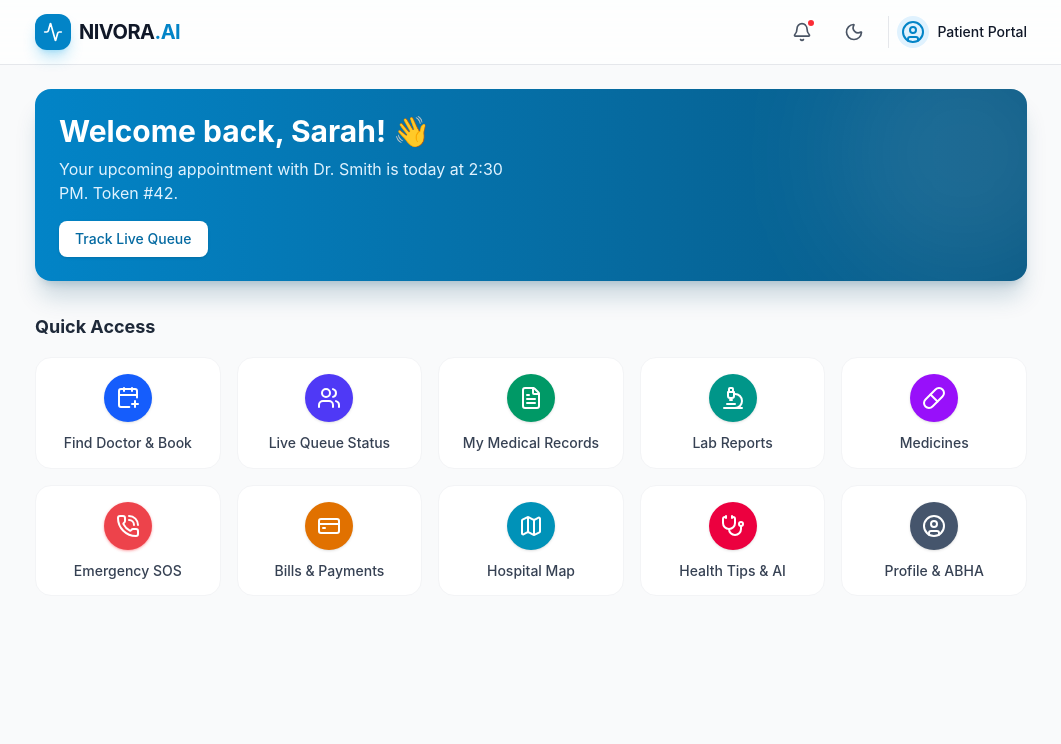
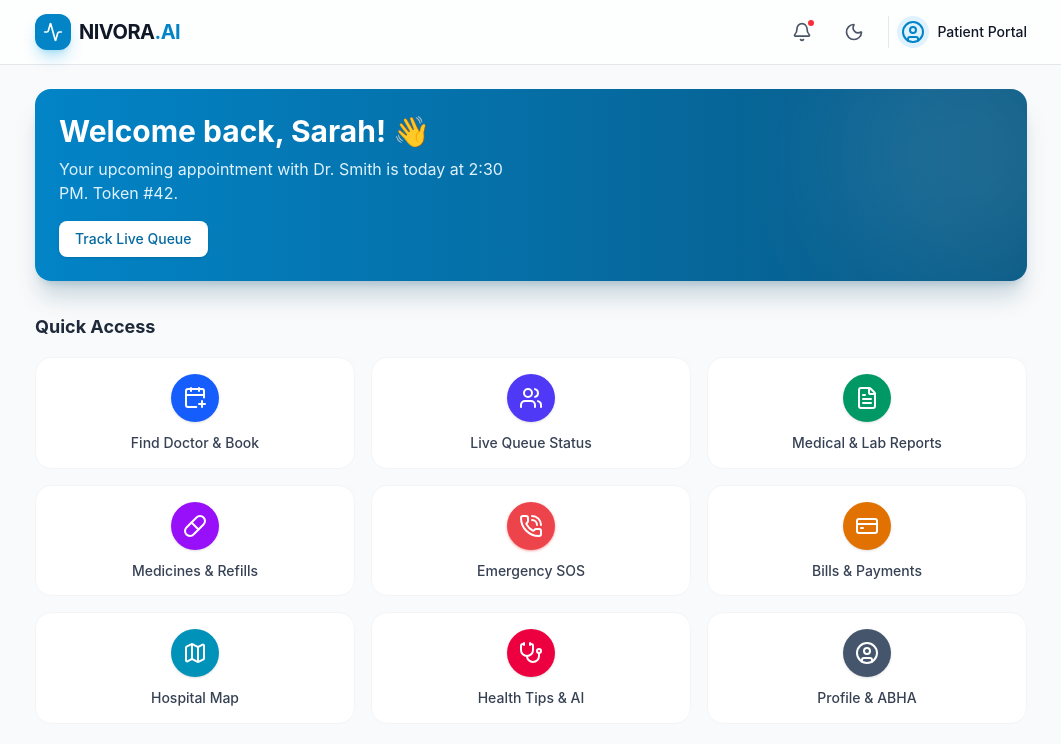
Before and after one commit to salunkhevijayasree/Nivora.ai-3, a React (Vite) app in the folder client/: page /patient in a window 1280 px wide. Shown: the top 744 px of the page, without its empty margins (109-1170 px from the left). Built offline with nearby package versions, Linux system fonts and the light colour scheme.

Commit message:
Combine-Medical-Records-and-Lab-Reports-into-one-grid-icon

```diff
--- a/client/src/pages/PatientHome.tsx
+++ b/client/src/pages/PatientHome.tsx
@@ -3,7 +3,6 @@ import {
   CalendarPlus,
   Users,
   FileText,
-  Microscope,
   Pill,
   PhoneCall,
   CreditCard,
@@ -16,9 +15,8 @@ import clsx from 'clsx';
 const gridItems = [
   { id: 'find-book-doctor', title: 'Find Doctor & Book', icon: CalendarPlus, color: 'bg-blue-600', route: '/patient/appointments' },
   { id: 'live-queue', title: 'Live Queue Status', icon: Users, color: 'bg-indigo-600', route: '/patient/queue' },
-  { id: 'medical-records', title: 'My Medical Records', icon: FileText, color: 'bg-emerald-600', route: '/patient/records' },
-  { id: 'lab-reports', title: 'Lab Reports', icon: Microscope, color: 'bg-teal-600', route: '/patient/records' },
-  { id: 'medicines', title: 'Medicines', icon: Pill, color: 'bg-purple-600', route: '/patient/pharmacy' },
+  { id: 'medical-lab-records', title: 'Medical & Lab Reports', icon: FileText, color: 'bg-emerald-600', route: '/patient/records' },
+  { id: 'medicines', title: 'Medicines & Refills', icon: Pill, color: 'bg-purple-600', route: '/patient/pharmacy' },
   { id: 'emergency-sos', title: 'Emergency SOS', icon: PhoneCall, color: 'bg-red-600', route: '/patient/sos', pulse: true },
   { id: 'bills-payments', title: 'Bills & Payments', icon: CreditCard, color: 'bg-amber-600', route: '/patient/billing' },
   { id: 'hospital-map', title: 'Hospital Map', icon: Map, color: 'bg-cyan-600', route: '/patient/map' },
@@ -51,7 +49,7 @@ export default function PatientHome() {
 
       {/* Quick Action Grid */}
       <h2 className="text-lg font-bold text-gray-800 dark:text-gray-100 mt-8 mb-4">Quick Access</h2>
-      <div className="grid grid-cols-2 md:grid-cols-4 lg:grid-cols-5 gap-3 md:gap-4">
+      <div className="grid grid-cols-2 md:grid-cols-3 lg:grid-cols-3 gap-3 md:gap-4">
         {gridItems.map((item) => (
           <button
             key={item.id}
```
